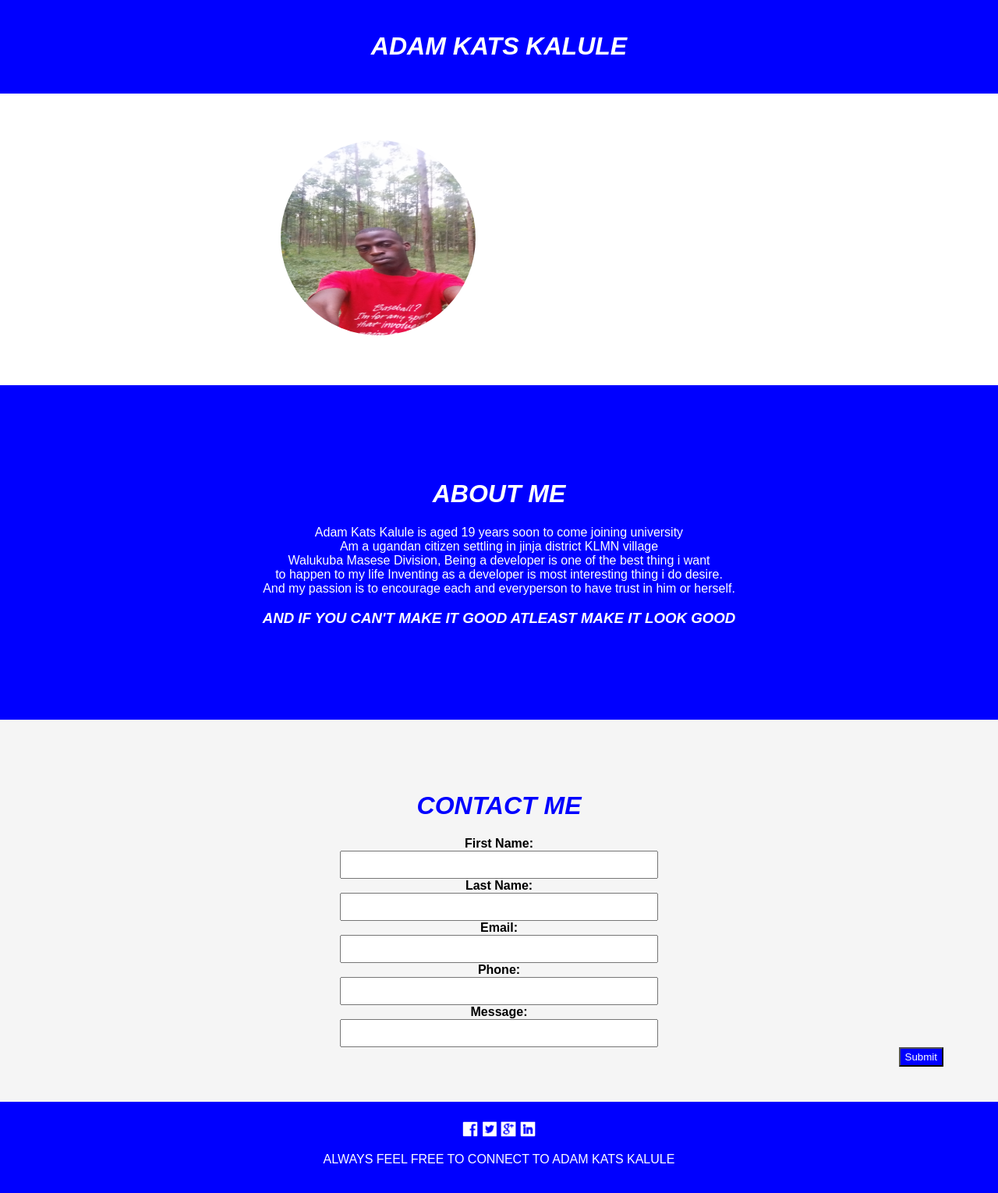
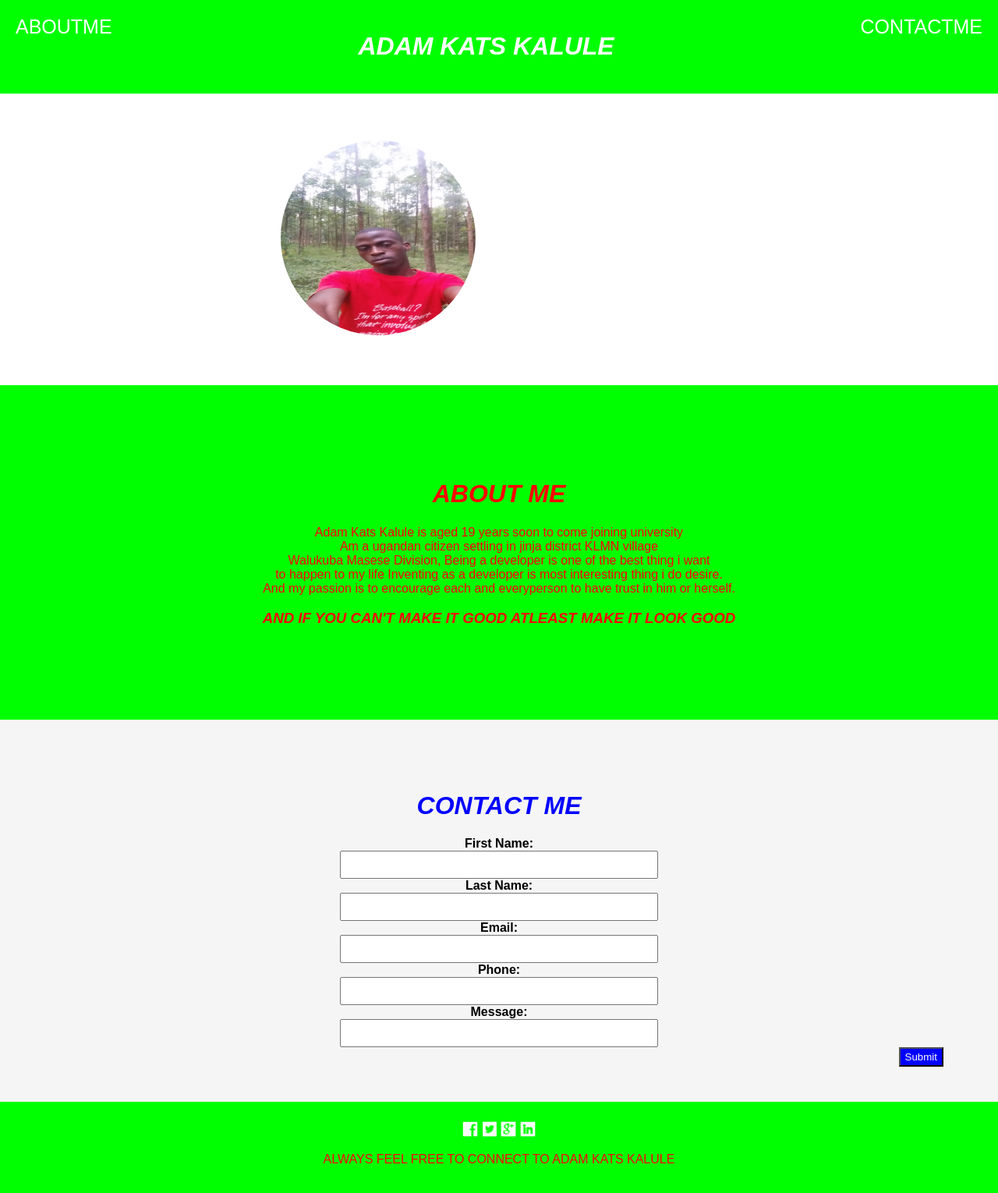
Before and after one commit to adamkalule/HTML-PROJECT, a plain HTML site: page index.html in a window 1280 px wide. Shown: the whole page at 78% size. Drawn offline with Linux system fonts and the light colour scheme.

Commit message:
yeah commit

```diff
--- a/css/style.css
+++ b/css/style.css
@@ -4,17 +4,20 @@ body{
 .header{
     padding: 20px;
     color:white;
-    background-color: blue;
+    background-color: lime;
     font-family: sans-serif;
     text-align: center;
+}
+a:hover{
+    background-color: red;
 }
 .image{
     padding: 60px;
 }
 .about{
     padding: 100px;
-    color: white;
-    background-color: blue;
+    color: red;
+    background-color: lime;
     font-family: sans-serif;
     text-align: center;
 }
@@ -26,8 +29,8 @@ body{
 }
 .footer{
     padding: 25px;
-    background-color: blue;
-    color: white;
+    background-color: lime;
+    color: red;
     text-align: center;
     font-family: sans-serif;
 }
--- a/index.html
+++ b/index.html
@@ -2,11 +2,13 @@
 <html>
     <head>
         <title>adamspage.com</title>
+        <meta charset="UTF-8">
         <meta name="viewport" content="width=device-width, initial-scale=1">
         <link rel="stylesheet" href="css/style.css">
     </head>
     <body>
         <div class="header">
+            <a href="#" style="float:left;color:white;text-decoration:none;font-family:sans-serif;font-size:25px;">ABOUTME</a>       <a href="#" style="float:right;color:white;text-decoration:none;font-family:sans-serif;font-size:25px;">CONTACTME</a>
             <h1><i>ADAM KATS KALULE</i></h1>
         </div>
         <div class="image">
```
